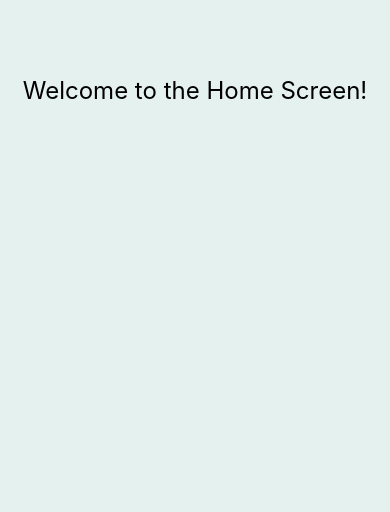
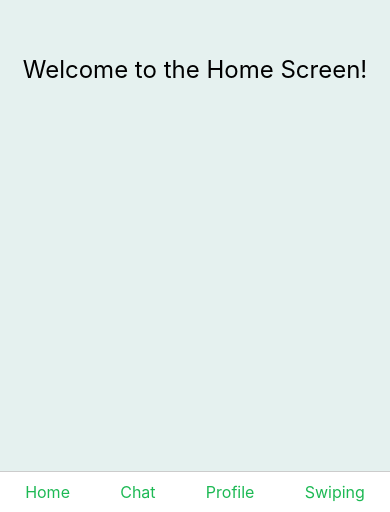
Before and after one commit to saloniarch/MyReactNativeApp, a React Native app: screen /Home in a window 390 px wide. Shown: the part 332-844 px from the top of the page. Built offline with nearby package versions, Linux system fonts and the light colour scheme.

Commit message:
added non functional navigation bar to the bottom of the screen

```diff
--- a/package.json
+++ b/package.json
@@ -11,6 +11,7 @@
   "dependencies": {
     "@expo/metro-runtime": "~3.2.3",
     "@react-native-community/masked-view": "^0.1.11",
+    "@react-navigation/bottom-tabs": "^6.6.1",
     "@react-navigation/native": "^6.1.18",
     "@react-navigation/native-stack": "^6.11.0",
     "@react-navigation/stack": "^6.4.1",
@@ -21,8 +22,9 @@
     "react-native": "0.74.5",
     "react-native-gesture-handler": "~2.16.1",
     "react-native-reanimated": "~3.10.1",
-    "react-native-safe-area-context": "^4.12.0",
+    "react-native-safe-area-context": "^4.13.1",
     "react-native-screens": "^3.35.0",
+    "react-native-vector-icons": "^10.2.0",
     "react-native-web": "~0.19.10"
   },
   "devDependencies": {
--- a/screens/HomeScreen.js
+++ b/screens/HomeScreen.js
@@ -1,8 +1,7 @@
 import React, { useEffect, useRef } from 'react';
-import { Animated, SafeAreaView, StyleSheet, Text } from 'react-native';
-import { StatusBar } from 'expo-status-bar';
+import { Animated, SafeAreaView, StyleSheet, Text, TouchableOpacity, View } from 'react-native';
 
-const HomeScreen = () => {
+const HomeScreen = ({ navigation }) => {
   const fadeAnim = useRef(new Animated.Value(0)).current;
 
   useEffect(() => {
@@ -14,10 +13,27 @@ const HomeScreen = () => {
   }, [fadeAnim]);
 
   return (
-    <Animated.View style={[styles.container, { opacity: fadeAnim }]}>
-      <Text style={styles.homeText}>Welcome to the Home Screen!</Text>
-      <StatusBar style="auto" />
-    </Animated.View>
+    <SafeAreaView style={styles.container}>
+      <Animated.View style={[styles.content, { opacity: fadeAnim }]}>
+        <Text style={styles.homeText}>Welcome to the Home Screen!</Text>
+      </Animated.View>
+
+      {/* Custom Bottom Navigation Bar */}
+      <View style={styles.bottomBar}>
+        <TouchableOpacity onPress={() => navigation.navigate('Home')}>
+          <Text style={styles.bottomText}>Home</Text>
+        </TouchableOpacity>
+        <TouchableOpacity onPress={() => navigation.navigate('Chat')}>
+          <Text style={styles.bottomText}>Chat</Text>
+        </TouchableOpacity>
+        <TouchableOpacity onPress={() => navigation.navigate('Profile')}>
+          <Text style={styles.bottomText}>Profile</Text>
+        </TouchableOpacity>
+        <TouchableOpacity onPress={() => navigation.navigate('SwipingScreen')}>
+          <Text style={styles.bottomText}>Swiping</Text>
+        </TouchableOpacity>
+      </View>
+    </SafeAreaView>
   );
 };
 
@@ -25,6 +41,9 @@ const styles = StyleSheet.create({
   container: {
     flex: 1,
     backgroundColor: '#e5f1ef',
+  },
+  content: {
+    flex: 1,
     alignItems: 'center',
     justifyContent: 'center',
   },
@@ -32,6 +51,19 @@ const styles = StyleSheet.create({
     fontSize: 24,
     color: '#000',
   },
+  bottomBar: {
+    flexDirection: 'row',
+    justifyContent: 'space-around',
+    alignItems: 'center',
+    paddingVertical: 10,
+    backgroundColor: '#fff',
+    borderTopWidth: 1,
+    borderColor: '#ccc',
+  },
+  bottomText: {
+    fontSize: 16,
+    color: '#1DB954', // Spotify green for active look
+  },
 });
 
 export default HomeScreen;
```
Also changed, not shown: 1 other file (tests, documents, lock files or other folders).
